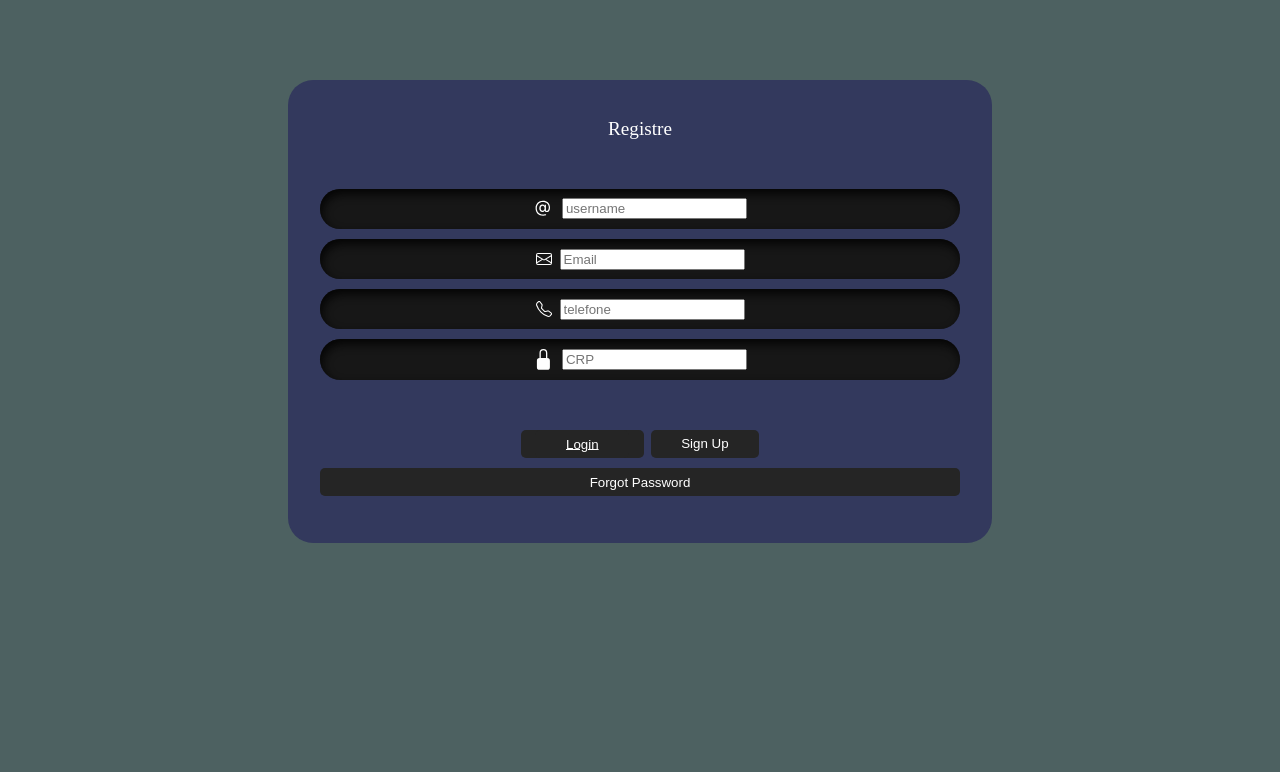
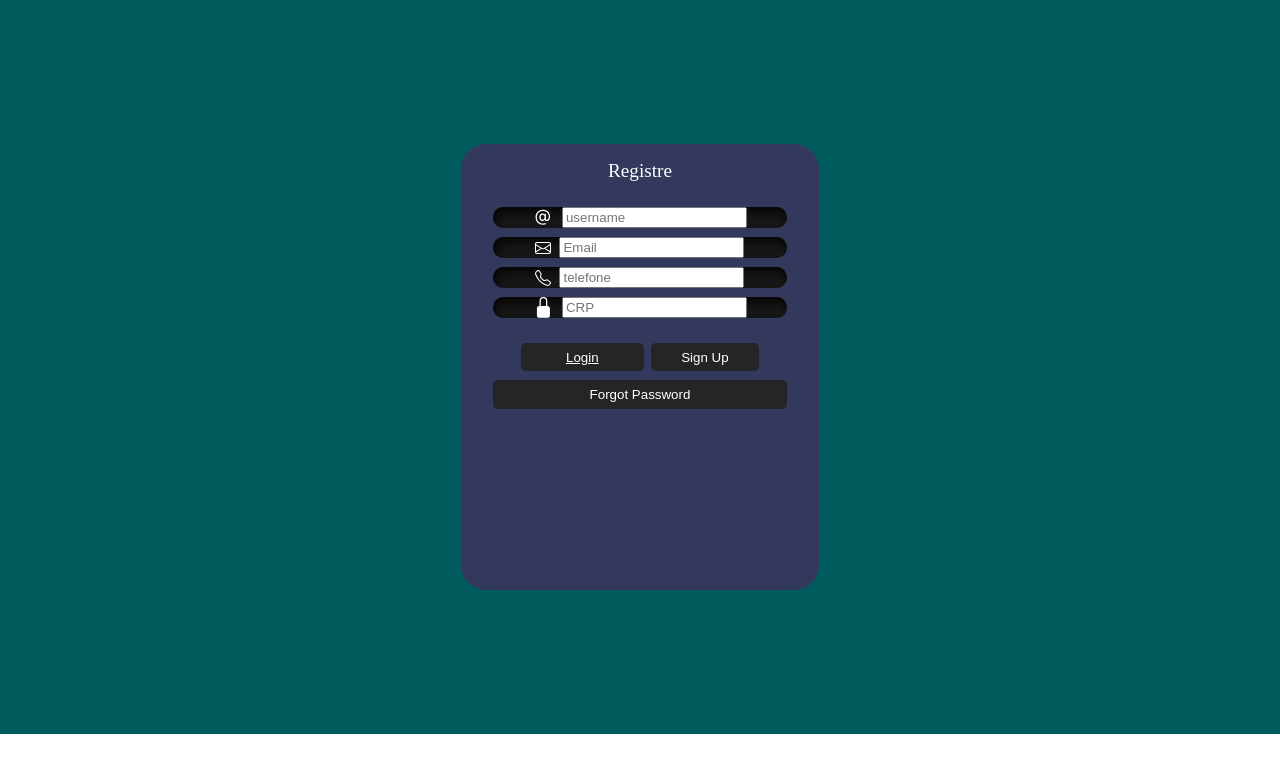
Before and after one commit to friendly-tsuru/front-grupo4, a React (Create React App) app in the folder interface/: page / in a window 1280 px wide. Shown: the top 772 px of the page. Built offline with nearby package versions, Linux system fonts and the light colour scheme.

Commit message:
configure the css in register

```diff
--- a/interface/src/doctor/pages/register/registre.css
+++ b/interface/src/doctor/pages/register/registre.css
@@ -1,34 +1,21 @@
-html{
+html,body{
     padding: 0;
     margin: 0;
     height: 100%;
     width: 100%;
 
   }
-  body{
-    height: 100%;
-    width: 100%;
-    padding: 0;
-    margin: 0;
-  }
 
   .registreLogin{
-    height: 100%;
-    margin: 0;
-    background-color: rgb(77, 97, 97);
-    padding: 10vh;
-  }
-  #root{
-    height: 100%;
-    width: 100%;
-    padding: 0;
-    margin: 0;
+    padding: 9rem;
+    background-color: rgb(0, 92, 92);
   }
   .form {
-    width: 80vh;
+    width: 23vw;
+    height: 55vh;
     display: flex;
     flex-direction: column;
-    gap: 10px;
+    gap: 9px;
     padding-left: 2em;
     padding-right: 2em;
     padding-bottom: 0.4em;
@@ -45,7 +32,7 @@ html{
 
   #heading {
     text-align: center;
-    margin: 2em;
+    margin: 1rem;
     color: rgb(255, 255, 255);
     font-size: 1.2em;
   }
@@ -56,7 +43,6 @@ html{
     justify-content: center;
     gap: 0.5em;
     border-radius: 25px;
-    padding: 0.6em;
     border: none;
     outline: none;
     color: white;
@@ -82,7 +68,7 @@ html{
     display: flex;
     justify-content: center;
     flex-direction: row;
-    margin-top: 2.5em;
+    margin-top: 1rem;
   }
 
   .button1 {
```
